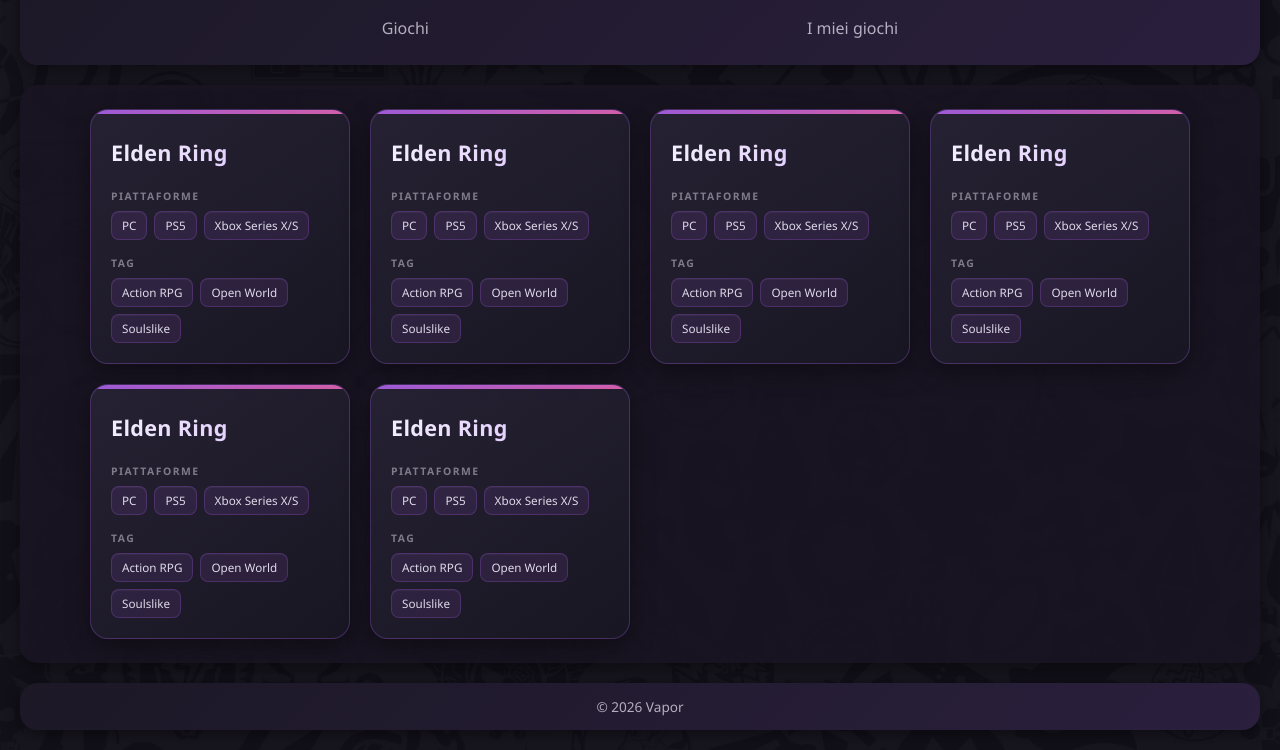
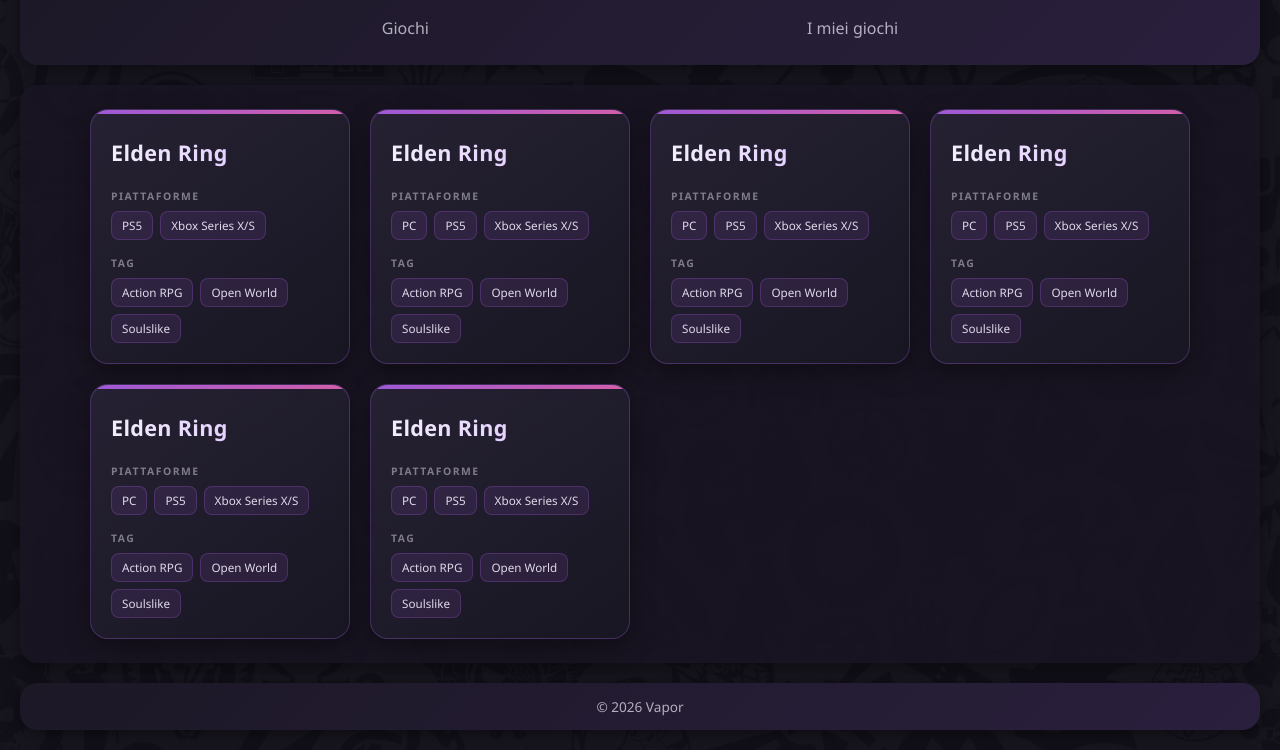
Before and after one commit to AlexanderDag/Progetto-Web-2026, a website: page index.html in a window 1280 px wide. Shown: the part 145-895 px from the top of the page. Drawn offline with Linux system fonts and the light colour scheme.

```diff
--- a/index.html
+++ b/index.html
@@ -35,7 +35,7 @@
                 <div class="card-info">
                     <span class="info-label">Piattaforme</span>
                     <div class="tags">
-                        <span class="tag">PC</span>
+
                         <span class="tag">PS5</span>
                         <span class="tag">Xbox Series X/S</span>
                     </div>
--- a/style.css
+++ b/style.css
@@ -390,7 +390,6 @@
 
 .tag {
     display: inline-flex;
-
     align-items: center;
 
     padding: 6px 10px;
@@ -398,20 +397,15 @@
     border-radius: 8px;
 
     font-size: 0.73rem;
-
     font-weight: 500;
 
-    color:
-        rgba(242, 238, 252, 0.9);
+    color: rgba(242, 238, 252, 0.9);
 
-    background:
-        rgba(185, 103, 255, 0.10);
+    background: rgba(185, 103, 255, 0.10);
 
-    border:
-        1px solid rgba(185, 103, 255, 0.22);
+    border: 1px solid rgba(185, 103, 255, 0.22);
 
-    box-shadow:
-        inset 0 1px 0 rgba(255, 255, 255, 0.04);
+    cursor: pointer;
 
     transition:
         background-color 0.2s ease,
```
Also changed, not shown: script.js (deleted).
